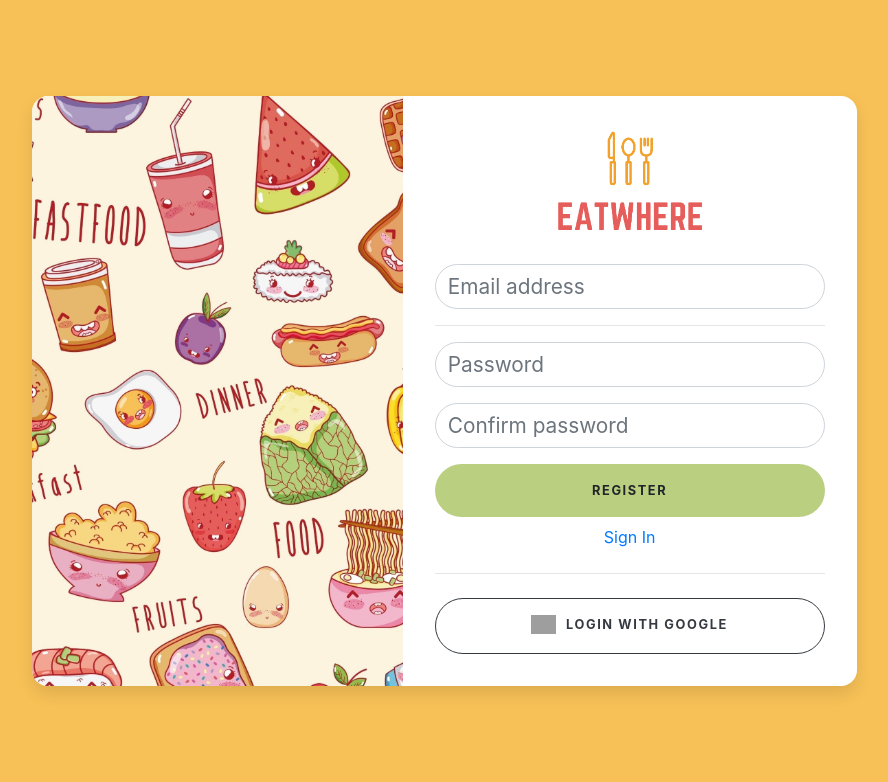
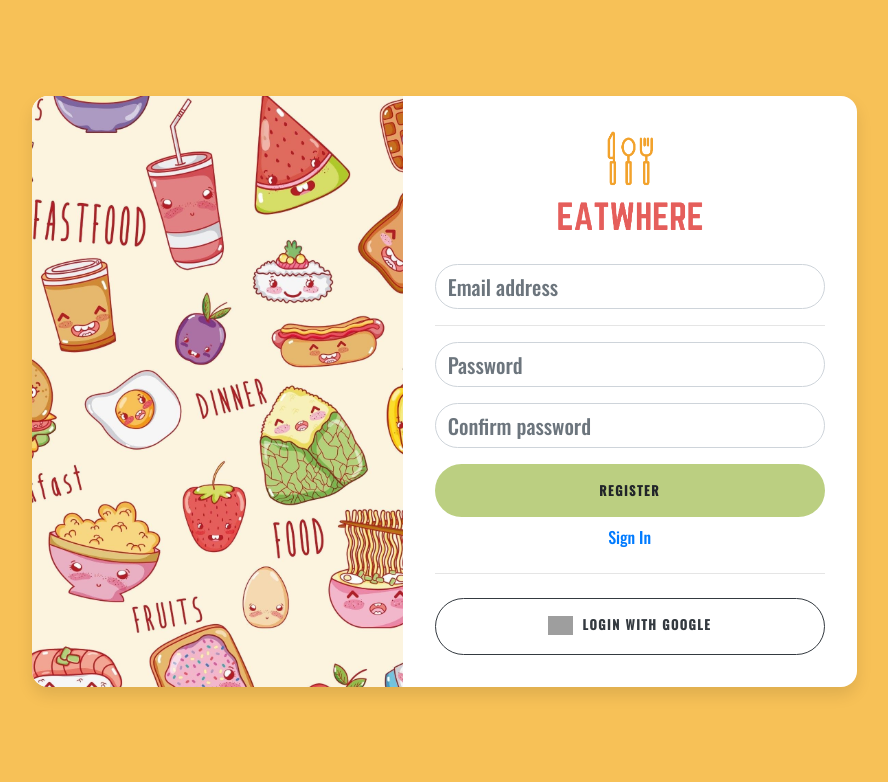
Before and after one commit to Jadele511/EatWhere, a Flask app: page / in a window 1280 px wide. Shown: the top 782 px of the page, without its empty margins (196-1084 px from the left). Run offline with Flask 2, Linux system fonts and the light colour scheme; some libraries are stand-ins or nearby versions; grey boxes are pictures that could not be loaded.

Commit message:
changed font for the whole website, except icon font

```diff
--- a/static/css/login.css
+++ b/static/css/login.css
@@ -1,3 +1,7 @@
+*:not(i){
+  font-family: 'Oswald', sans-serif;
+}
+
 :root {
   --input-padding-x: 1.5rem;
   --input-padding-y: 0.75rem;
--- a/static/css/style.css
+++ b/static/css/style.css
@@ -1,4 +1,9 @@
 /* color schemes: https://coolors.co/fcf4df-e55e5b-f6f6f6-a02a28-bbcf81-f7c157 */
+
+*:not(i){
+  font-family: 'Oswald', sans-serif;
+}
+
 
 body {
   background: #f7c157;
@@ -81,6 +86,7 @@ body {
   width: 60%;
 }
 
+
 #res-details{
   color: black;
   text-decoration:underline;
--- a/static/js/restaurant-result.js
+++ b/static/js/restaurant-result.js
@@ -56,8 +56,7 @@ function showRes(biz) {
   $("#review-count").html(`${biz.review_count} reviews `);
   $("#price").html(`Price range: ${biz.price} `);
   $("#categories").html(`${biz.categories}`);
-  $("#address").addClass("fa fa-map-marker");
-  $("#address").html(` ${biz.address}`);
+  $("#address").html(`<i class= "fa fa-map-marker"></i> ${biz.address}`);
   $("#res-details").attr("href", `${biz.url}`);
 }
 
--- a/templates/base.html
+++ b/templates/base.html
@@ -21,6 +21,12 @@
     />
 
     <link rel="shortcut icon" href="#">
+
+    <!-- Load Google font -->
+    <link rel="preconnect" href="https://fonts.gstatic.com">
+    <link href="https://fonts.googleapis.com/css2?family=Oswald:wght@500&display=swap" rel="stylesheet">
+
+
 
     {% endblock %} {% block afterhead%}
     <!-- Load our stylesheet -->
```
